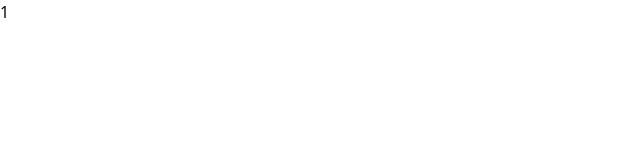
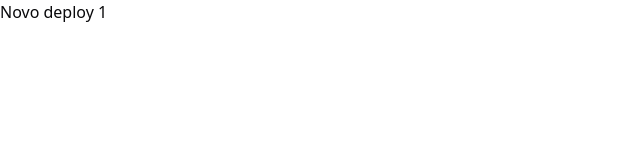
Before and after one commit to geraldobl58/nexo.old-old, a Next.js app in the folder apps/nexo-fe/: page / in a window 1280 px wide. Shown: the top 160 px of the page, without its empty margins (0-640 px from the left). Built offline with nearby package versions, Linux system fonts and the light colour scheme.

Commit message:
feat: update homepage to display deployment message

```diff
--- a/apps/nexo-fe/src/app/page.tsx
+++ b/apps/nexo-fe/src/app/page.tsx
@@ -1,7 +1,7 @@
 const HomePage = () => {
   return (
     <>
-      <div>1</div>
+      <div>Novo deploy 1</div>
     </>
   );
 };
```
